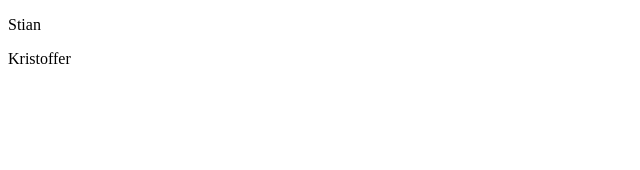
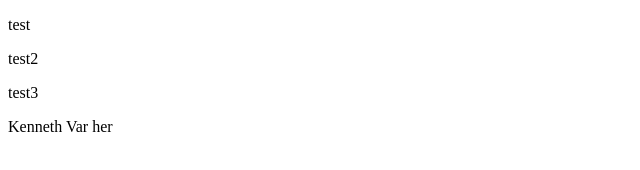
Before and after one commit to imsern/The-unicorns, a plain HTML site: page index.html in a window 1280 px wide. Shown: the whole page, without its empty margins (0-640 px from the left). Drawn offline with Linux system fonts and the light colour scheme.

Commit message:
Update index.html

```diff
--- a/index.html
+++ b/index.html
@@ -8,9 +8,9 @@
     <title>Document</title>
 </head>
 <body>
-    <p>Stian</p>
-    <p>Kristoffer</p>
-    <p></p>
-    <p></p>
+    <p>test</p>
+    <p>test2</p>
+    <p>test3</p>
+    <p>Kenneth Var her</p>
 </body>
 </html>
```
